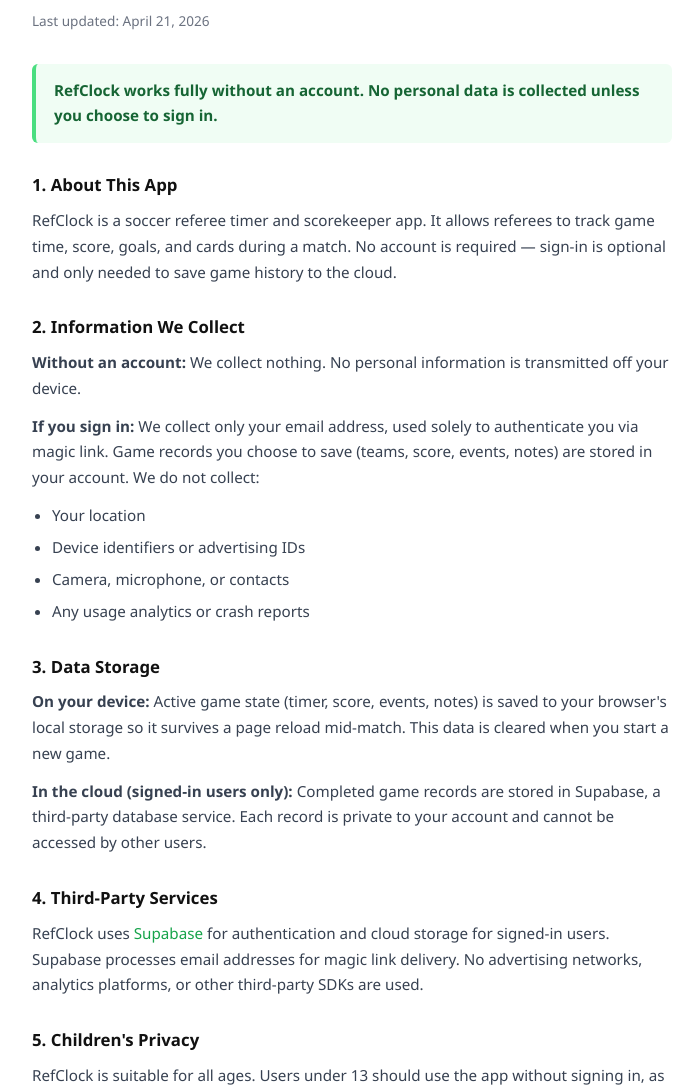
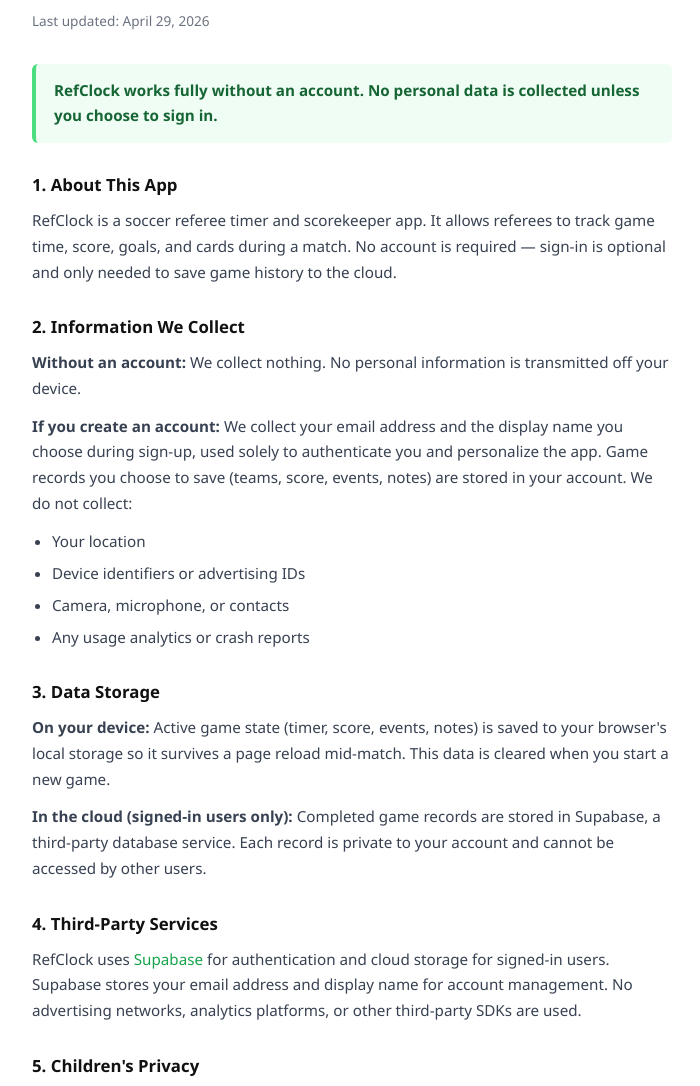
Before and after one commit to raydl18/refclock, a website: page privacy.html in a window 1280 px wide. Shown: the part 201-1287 px from the top of the page, without its empty margins (288-988 px from the left). Drawn offline with Linux system fonts and the light colour scheme.

Commit message:
updated readme and privacy policy for game saving, data collection, removed magic link

```diff
--- a/privacy.html
+++ b/privacy.html
@@ -120,7 +120,7 @@
     </div>
 
     <h1>Privacy Policy</h1>
-    <div class="last-updated">Last updated: April 21, 2026</div>
+    <div class="last-updated">Last updated: April 29, 2026</div>
 
     <div class="highlight">
       RefClock works fully without an account. No personal data is collected unless you choose to sign in.
@@ -131,7 +131,7 @@
 
     <h2>2. Information We Collect</h2>
     <p><strong>Without an account:</strong> We collect nothing. No personal information is transmitted off your device.</p>
-    <p><strong>If you sign in:</strong> We collect only your email address, used solely to authenticate you via magic link. Game records you choose to save (teams, score, events, notes) are stored in your account. We do not collect:</p>
+    <p><strong>If you create an account:</strong> We collect your email address and the display name you choose during sign-up, used solely to authenticate you and personalize the app. Game records you choose to save (teams, score, events, notes) are stored in your account. We do not collect:</p>
     <ul>
       <li>Your location</li>
       <li>Device identifiers or advertising IDs</li>
@@ -144,7 +144,7 @@
     <p><strong>In the cloud (signed-in users only):</strong> Completed game records are stored in Supabase, a third-party database service. Each record is private to your account and cannot be accessed by other users.</p>
 
     <h2>4. Third-Party Services</h2>
-    <p>RefClock uses <a href="https://supabase.com/privacy" target="_blank">Supabase</a> for authentication and cloud storage for signed-in users. Supabase processes email addresses for magic link delivery. No advertising networks, analytics platforms, or other third-party SDKs are used.</p>
+    <p>RefClock uses <a href="https://supabase.com/privacy" target="_blank">Supabase</a> for authentication and cloud storage for signed-in users. Supabase stores your email address and display name for account management. No advertising networks, analytics platforms, or other third-party SDKs are used.</p>
 
     <h2>5. Children's Privacy</h2>
     <p>RefClock is suitable for all ages. Users under 13 should use the app without signing in, as the sign-in flow requires an email address.</p>
```
Also changed, not shown: README.md.
